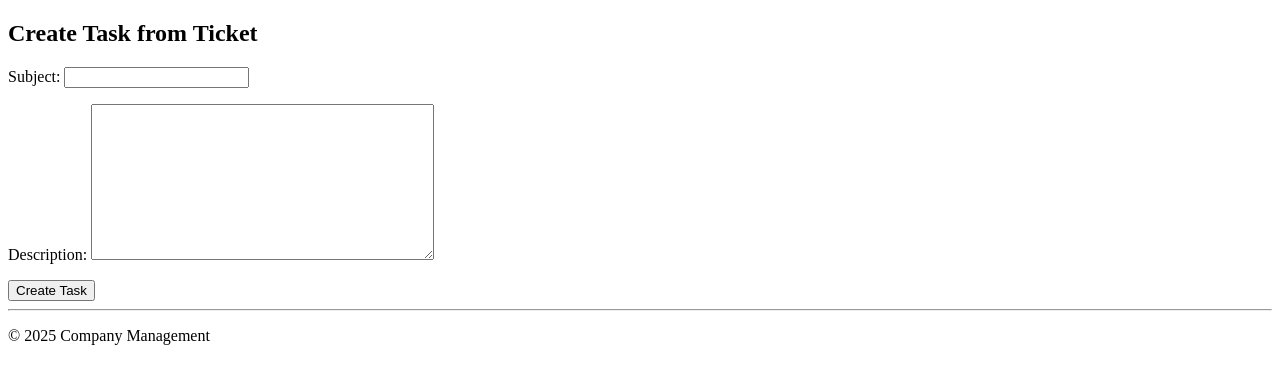
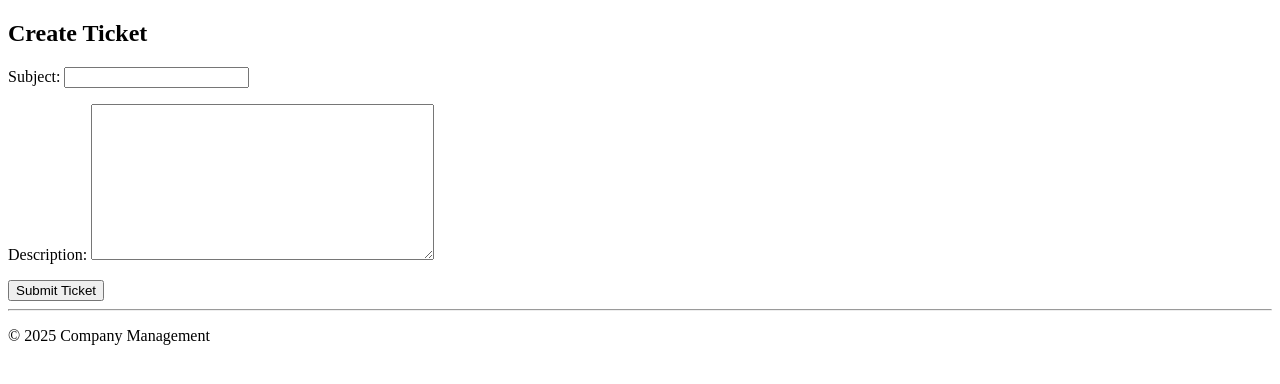
Before and after one commit to mrabhin03/Company-Based-Project-Management-System, a Django app: page /ticket/create/ in a window 1280 px wide. Shown: the part 116-500 px from the top of the page. Run offline with Django 5.2, Linux system fonts and the light colour scheme; a user stored in the database is signed in.

Commit message:
Minor Bugs Fixed

```diff
--- a/customers/templates/customer/ticket_form.html
+++ b/customers/templates/customer/ticket_form.html
@@ -1,10 +1,10 @@
 {% extends 'base.html' %}
 
 {% block content %}
-<h2>Create Task from Ticket</h2>
+<h2>Create Ticket</h2>
 <form method="post">
     {% csrf_token %}
     {{ form.as_p }}
-    <button type="submit">Create Task</button>
+    <button type="submit">Submit Ticket</button>
 </form>
 {% endblock %}
--- a/users/forms.py
+++ b/users/forms.py
@@ -8,6 +8,11 @@ class CustomUserForm(UserCreationForm):
     class Meta:
         model = CustomUser
         fields = ['username', 'email', 'role', 'phone', 'password1', 'password2']
+
+class UserFormEdit(forms.ModelForm):
+    class Meta:
+        model = CustomUser
+        fields = ['username', 'email', 'role', 'phone']
 
 class EmployeeProfileForm(forms.ModelForm):
     class Meta:
--- a/users/views.py
+++ b/users/views.py
@@ -3,7 +3,7 @@ from django.shortcuts import render, redirect, get_object_or_404
 from django.contrib.auth import get_user_model, login as auth_login, logout as auth_logout, authenticate
 from django.contrib.auth.decorators import login_required, user_passes_test
 from django.urls import reverse
-from .forms import CustomUserForm, EmployeeProfileForm, CustomLoginForm
+from .forms import CustomUserForm, EmployeeProfileForm, CustomLoginForm,UserFormEdit
 from .models import EmployeeProfile, Payroll
 from .forms import PayrollForm,PayrollFilterForm
 from django.db.models import Max
@@ -109,7 +109,7 @@ def employee_register(request):
 def edit_employee(request, profile_id):
     profile = get_object_or_404(EmployeeProfile, id=profile_id)
     if request.method == 'POST':
-        user_form = CustomUserForm(request.POST, instance=profile.user)
+        user_form = UserFormEdit(request.POST, instance=profile.user)
         profile_form = EmployeeProfileForm(request.POST, instance=profile)
         if user_form.is_valid() and profile_form.is_valid():
             user = user_form.save(commit=False)
@@ -117,7 +117,7 @@ def edit_employee(request, profile_id):
             profile_form.save()
             return redirect('employee_list')
     else:
-        user_form = CustomUserForm(instance=profile.user)
+        user_form = UserFormEdit(instance=profile.user)
         profile_form = EmployeeProfileForm(instance=profile)
     return render(request, 'users/edit_employee.html', {'user_form': user_form, 'profile_form': profile_form, 'profile': profile})
 
```
Also changed, not shown: tasks/models.py (+4 -3 lines), tasks/views.py (+4 -4 lines), db.sqlite3.
